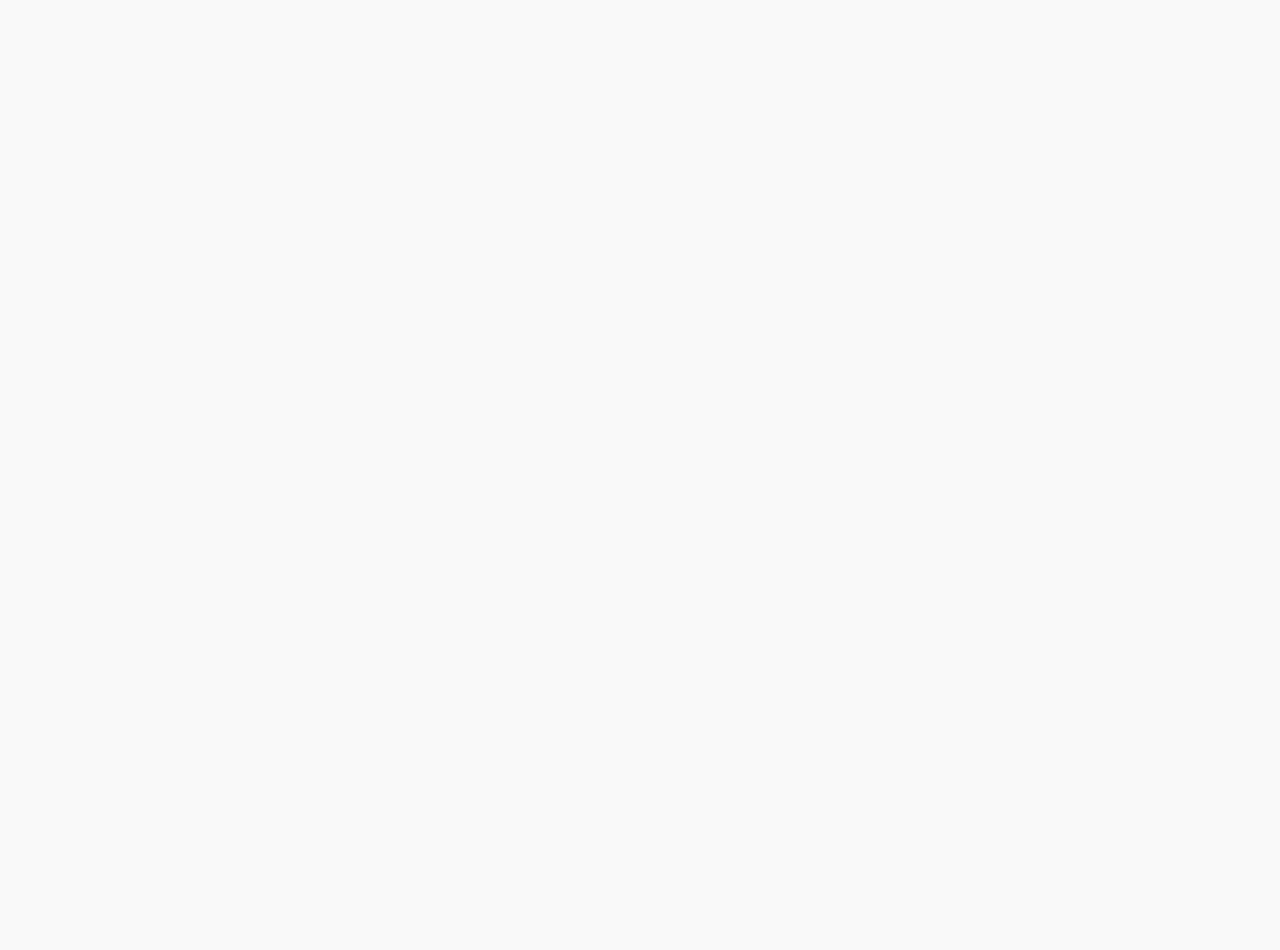
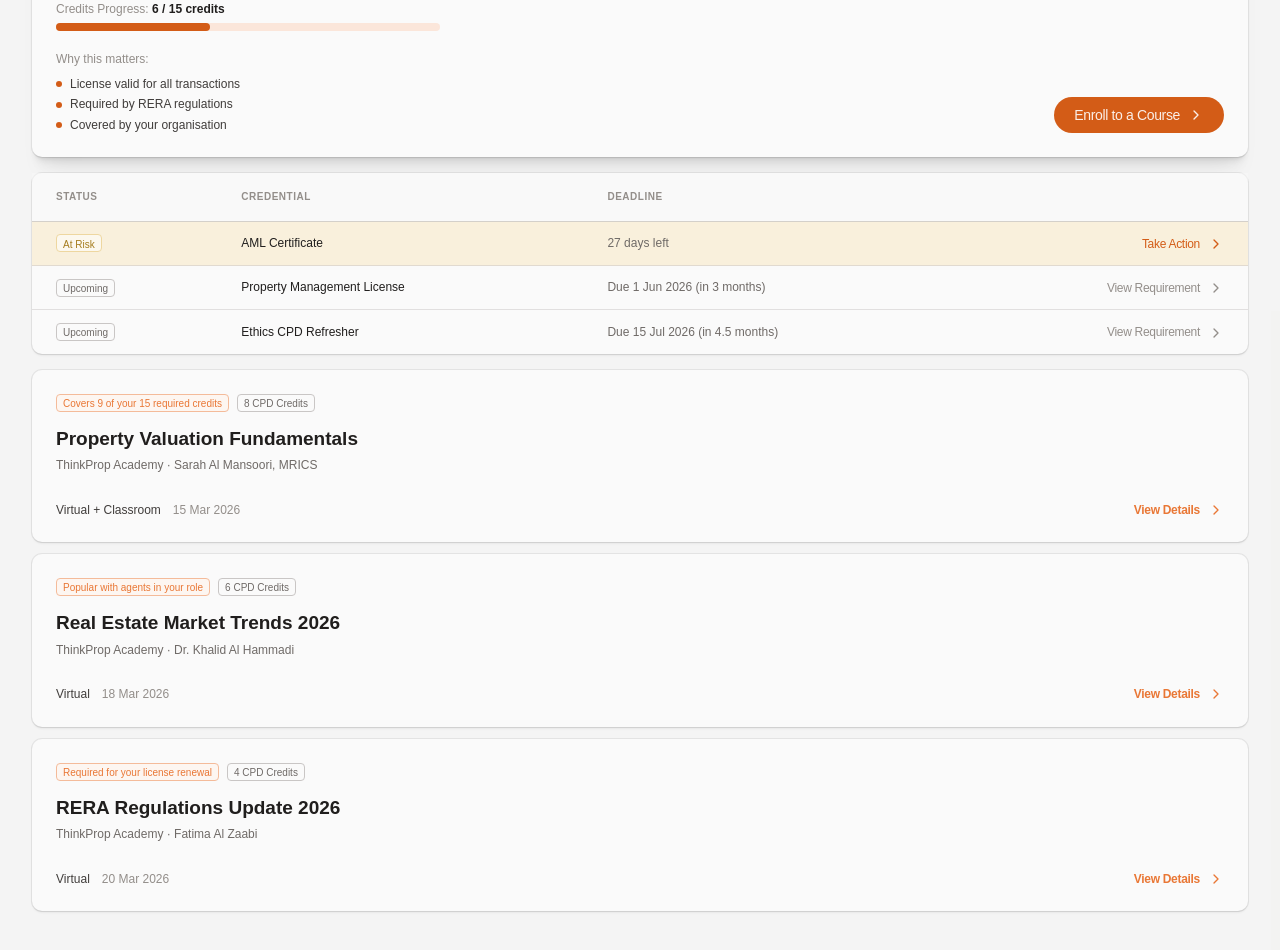
Before and after one commit to Gianeo/thinkprop, a Next.js app: page /design-system in a window 1280 px wide. Shown: the part 3500-4450 px from the top of the page. Before the commit the page ends 3403 px from the top, so only its background shows below. Built offline with nearby package versions, Linux system fonts and the light colour scheme; a web font is replaced by a local one.

Commit message:
UI learner app 01/03/26

```diff
--- a/app/design-system/page.tsx
+++ b/app/design-system/page.tsx
@@ -2,11 +2,10 @@
 
 import { useMemo, useState } from 'react'
 import Link from 'next/link'
-import { ArrowLeft, Moon, Palette, Sun, Type } from 'lucide-react'
+import { ArrowLeft, ChevronRight, Clock, Moon, Palette, Sun, Type } from 'lucide-react'
 import { Button } from '@/components/ui/button'
 import { Card, CardContent, CardHeader, CardTitle } from '@/components/ui/card'
 import { Badge } from '@/components/ui/badge'
-import { Input } from '@/components/ui/input'
 import {
   Table,
   TableBody,
@@ -298,6 +297,213 @@ export default function DesignSystemPage() {
           </div>
 
           <TeamTable data={adminTeam} />
+
+          <section className="space-y-3">
+            <Card className="animate-fade-in shadow-md">
+              <CardContent className="p-6">
+                <div className="mb-0 flex items-start justify-between">
+                  <div className="flex items-center gap-2">
+                    <div className="size-2 rounded-full bg-state-critical" />
+                    <p className="type-title-upper font-bold text-state-critical">Top Priority</p>
+                  </div>
+                  <div className="flex items-center gap-1.5 rounded-full bg-state-critical-bg px-3 py-1">
+                    <Clock size={11} className="text-state-critical" />
+                    <span className="type-data text-state-critical">18 days left</span>
+                  </div>
+                </div>
+
+                <div className="grid grid-cols-1 gap-12 md:grid-cols-3">
+                  <div className="md:col-span-2">
+                    <h3 className="type-title-sm">RERA CPD Credits</h3>
+                    <p className="mb-4 type-body">
+                      Your RERA broker license may be suspended if not completed by 15 Mar 2026.
+                    </p>
+                    <div className="max-w-sm space-y-4">
+                      <div>
+                        <div className="mb-1.5 flex items-center justify-between">
+                          <p className="type-body-sm text-muted">
+                            Credits Progress: <span className="text-loud font-semibold">6 / 15 credits</span>
+                          </p>
+                        </div>
+                        <div className="h-2 w-full rounded-full bg-primary-weaker">
+                          <div className="h-full rounded-full bg-primary" style={{ width: '40%' }} />
+                        </div>
+                      </div>
+                      <div className="space-y-1">
+                        <p className="py-1 type-body-sm text-muted">Why this matters:</p>
+                        {[
+                          'License valid for all transactions',
+                          'Required by RERA regulations',
+                          'Covered by your organisation',
+                        ].map((item) => (
+                          <div key={item} className="flex items-center gap-2">
+                            <div className="size-1.5 shrink-0 rounded-full bg-primary" />
+                            <p className="type-body-sm">{item}</p>
+                          </div>
+                        ))}
+                      </div>
+                    </div>
+                  </div>
+
+                  <div className="flex items-end justify-end">
+                    <Button>
+                      Enroll to a Course
+                      <ChevronRight />
+                    </Button>
+                  </div>
+                </div>
+              </CardContent>
+            </Card>
+          </section>
+
+          <section className="space-y-3">
+            <Card className="shadow-sm">
+              <Table>
+                <TableHeader>
+                  <TableRow>
+                    <TableHead>STATUS</TableHead>
+                    <TableHead>CREDENTIAL</TableHead>
+                    <TableHead>DEADLINE</TableHead>
+                    <TableHead className="text-right" aria-label="Actions" />
+                  </TableRow>
+                </TableHeader>
+                <TableBody>
+                  <TableRow className="bg-warning-weaker">
+                    <TableCell>
+                      <Badge variant="warning" size="sm">
+                        At Risk
+                      </Badge>
+                    </TableCell>
+                    <TableCell className="type-body-sm text-loud">AML Certificate</TableCell>
+                    <TableCell className="type-body-sm text-calm">27 days left</TableCell>
+                    <TableCell className="text-right">
+                      <Button variant="link" size="sm" className="h-auto p-0 type-body-sm">
+                        Take Action
+                        <ChevronRight size={14} />
+                      </Button>
+                    </TableCell>
+                  </TableRow>
+                  <TableRow>
+                    <TableCell>
+                      <Badge variant="default" size="sm">
+                        Upcoming
+                      </Badge>
+                    </TableCell>
+                    <TableCell className="type-body-sm text-loud">Property Management License</TableCell>
+                    <TableCell className="type-body-sm text-calm">Due 1 Jun 2026 (in 3 months)</TableCell>
+                    <TableCell className="text-right">
+                      <Button
+                        variant="link"
+                        size="sm"
+                        className="h-auto p-0 type-body-sm text-muted hover:text-default"
+                      >
+                        View Requirement
+                        <ChevronRight size={14} />
+                      </Button>
+                    </TableCell>
+                  </TableRow>
+                  <TableRow>
+                    <TableCell>
+                      <Badge variant="default" size="sm">
+                        Upcoming
+                      </Badge>
+                    </TableCell>
+                    <TableCell className="type-body-sm text-loud">Ethics CPD Refresher</TableCell>
+                    <TableCell className="type-body-sm text-calm">Due 15 Jul 2026 (in 4.5 months)</TableCell>
+                    <TableCell className="text-right">
+                      <Button
+                        variant="link"
+                        size="sm"
+                        className="h-auto p-0 type-body-sm text-muted hover:text-default"
+                      >
+                        View Requirement
+                        <ChevronRight size={14} />
+                      </Button>
+                    </TableCell>
+                  </TableRow>
+                </TableBody>
+              </Table>
+            </Card>
+          </section>
+
+          <section className="space-y-2 pb-6">
+            <div className="space-y-3">
+              <Card className="shadow-sm">
+                <CardContent className="p-6">
+                  <div className="mb-3 flex items-start gap-2">
+                    <Badge size="sm" variant="primary">
+                      Covers 9 of your 15 required credits
+                    </Badge>
+                    <Badge size="sm">
+                      8 CPD Credits
+                    </Badge>
+                  </div>
+                  <h3 className="mb-1 type-title-sm">Property Valuation Fundamentals</h3>
+                  <p className="type-body-sm text-calm">ThinkProp Academy · Sarah Al Mansoori, MRICS</p>
+                  <div className="mt-3 flex items-center justify-between pt-4">
+                    <div className="flex items-center gap-3">
+                      <span className="type-body-sm text-default">Virtual + Classroom</span>
+                      <span className="type-body-sm text-muted">15 Mar 2026</span>
+                    </div>
+                    <Button variant="link" size="sm" className="h-auto p-0 type-body-sm font-semibold text-state-enrolled">
+                      View Details
+                      <ChevronRight />
+                    </Button>
+                  </div>
+                </CardContent>
+              </Card>
+
+              <Card className="shadow-sm">
+                <CardContent className="p-6">
+                  <div className="mb-3 flex items-start gap-2">
+                    <Badge size="sm" variant="primary">
+                      Popular with agents in your role
+                    </Badge>
+                    <Badge size="sm">
+                      6 CPD Credits
+                    </Badge>
+                  </div>
+                  <h3 className="mb-1 type-title-sm">Real Estate Market Trends 2026</h3>
+                  <p className="type-body-sm text-calm">ThinkProp Academy · Dr. Khalid Al Hammadi</p>
+                  <div className="mt-3 flex items-center justify-between pt-4">
+                    <div className="flex items-center gap-3">
+                      <span className="type-body-sm text-default">Virtual</span>
+                      <span className="type-body-sm text-muted">18 Mar 2026</span>
+                    </div>
+                    <Button variant="link" size="sm" className="h-auto p-0 type-body-sm font-semibold text-state-enrolled">
+                      View Details
+                      <ChevronRight />
+                    </Button>
+                  </div>
+                </CardContent>
+              </Card>
+
+              <Card className="shadow-sm">
+                <CardContent className="p-6">
+                  <div className="mb-3 flex items-start gap-2">
+                    <Badge size="sm" variant="primary">
+                      Required for your license renewal
+                    </Badge>
+                    <Badge size="sm">
+                      4 CPD Credits
+                    </Badge>
+                  </div>
+                  <h3 className="mb-1 type-title-sm">RERA Regulations Update 2026</h3>
+                  <p className="type-body-sm text-calm">ThinkProp Academy · Fatima Al Zaabi</p>
+                  <div className="mt-3 flex items-center justify-between pt-4">
+                    <div className="flex items-center gap-3">
+                      <span className="type-body-sm text-default">Virtual</span>
+                      <span className="type-body-sm text-muted">20 Mar 2026</span>
+                    </div>
+                    <Button variant="link" size="sm" className="h-auto p-0 type-body-sm font-semibold text-state-enrolled">
+                      View Details
+                      <ChevronRight />
+                    </Button>
+                  </div>
+                </CardContent>
+              </Card>
+            </div>
+          </section>
         </section>
       </div>
 
```
Also changed, not shown: app/learner/dashboard/page.tsx (+8 -8 lines).
